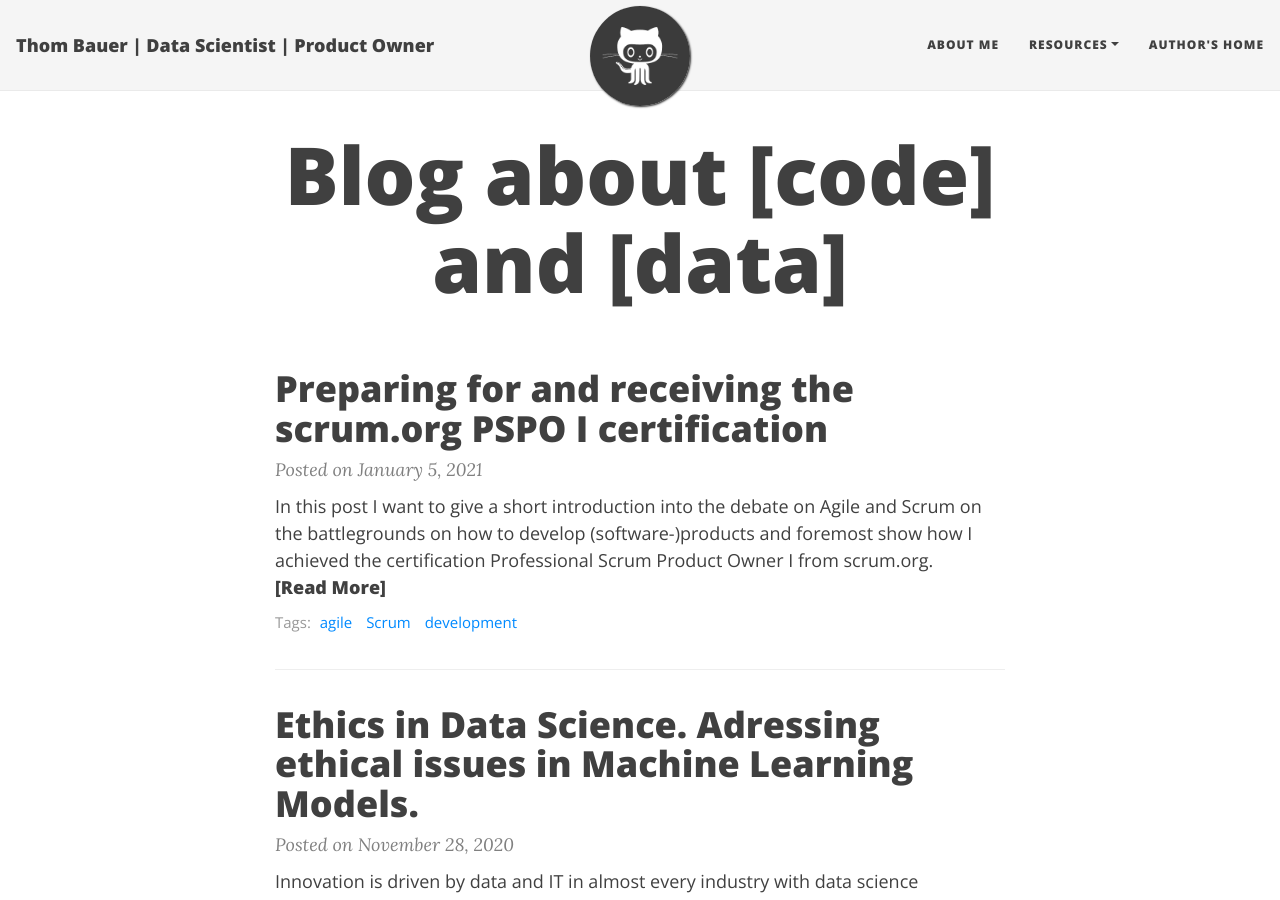
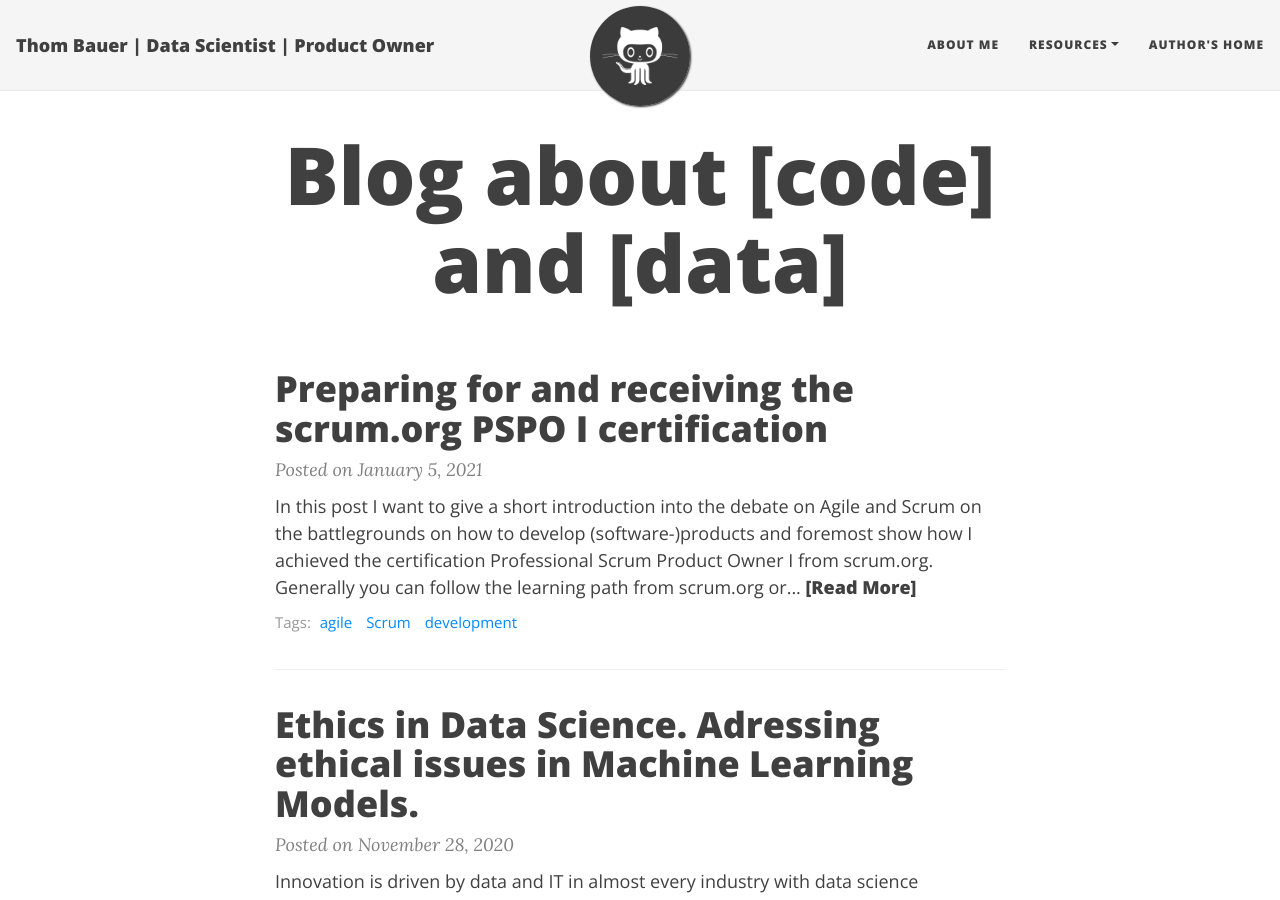
Before and after one commit to thombauer/thombauer.github.io, a Jekyll site: the page built from index.html, in a window 1280 px wide and 900 px high. Built offline with Jekyll 4.4.1, drawn with Linux system fonts in a browser that asks for light colours; nearby versions of some CDN libraries; the list of posts is cut into pages by our own code.

Commit message:
Update 2021-01-05-scrum_product_owner_certification.md

```diff
--- a/_posts/2021-01-05-scrum_product_owner_certification.md
+++ b/_posts/2021-01-05-scrum_product_owner_certification.md
@@ -5,27 +5,27 @@
 tags: [agile, Scrum, development]
 ---
 
-In this post I want to give a short introduction into the debate on Agile and Scrum on the battlegrounds on how to develop (software-)products and foremost show how I achieved the certification Professional Scrum Product Owner I from scrum.org.
+In this post I want to give a short introduction into the debate on Agile and Scrum on the battlegrounds on how to develop (software-)products and foremost show how I achieved the certification Professional Scrum Product Owner I from scrum.org. Generally you can follow the learning path from scrum.org or even go the easy way and achieve a less challenging PO certification but my experiences may help you to start your journey in Scrum and prove your knowledge with a industry recognized certification.
 
-On the battlegrounds of product development
+***On the battlegrounds of product development***
 
 Skiping waterfall and "classic" project management paths and following the principles of agile development is state of the art for most companies. Not only in the software industry but in many other industries. Many companies differ in the extend of applying agile principles but most approach the Agile Manifesto and the Scrum framework the close appetite for change and open minded employees allow. When you scroll through forums and blogs - what I did a lot in preparation for my certification - you find people asking for answers to exam questions, people discussing real world applications of the Scrum framework and people mocking Scrum and Agile as religion. At LinkedIn I recently read in a post that we should weight shareholder value over customer satisfaction and value to customer when building products and a heated debate following the original posting.
 From my point of view - I have seen classic and iterative approaches in some manifestations, even coexisting or strictly separated - many approaches can lead to successful products, depending on the product and the company, the people and business environment.
 
 ![scrum](/assets/img/liberators_scrum.png)
 
-Application of Scrum
+***Applications of Scrum***
 
 Zitiating the Scrum Guide, Scrum is a framework that helps people, teams and organizations generate value through adaptive solutions for complex problems. Developed in the early 1990s the most recent version is the 2020 Scrum Guide. Based on the Agile Manifesto the Scrum Guide has slightly evolved over the years and is provided with small functional updates. Scrum combines 4 formal events (and the Sprint as container), 3 Scrum roles, 3 empirical Scrum pillars and 5 Scrum values. And like a Scrum Coach said to me once: If you don't implement it as required and described in the Scrum guide, it's not Scrum, but it can be successful anyway. Teach the dogmatic and coach the pragmatic. Since the Scrum Guide is lightweight and every word well thought you have to precisely explain the purpose of the whole framework in every application context and maybe deviate pragmatically from the rules. Implementation of Scrum is an iterative procedure and can be successful in multiple manifestations.
 
-Encouragement towards a very personal journey
+***Encouragement towards a very personal journey***
 
 In an agile environment you will get in touch with several real world problems - where the Scrum Guide can only give you a vague guidance - so I strongly recommend as much exchange and communication with Scrum users inside and outside your organization as you can get. The very first steps can be made with reading and understanding the Scrum Guide many times and also other resources provided on scrum.org. Start with recommended books (which I haven't read) and videos. But most importantly start working in an agile development organization (or convince your boss and developers to switch from waterfall to iterative), learn from differing roles in that organization and apply and assess all the theoretical knowledge provided from Scrum Guide and other resources. I also recommend the 2-day Professional Scrum Product Owner course from scrum.org but not too early on your journey to become a PO. Money and time is best invested when you can ask profound questions and actively participate in all projects you will work on during the class. And the best is, you can work with your Professional Scrum Coach and all participants to solve the real world quests you experienced in an agile development organization.
 
 ![graduate](/assets/img/graduation.jpg)
 <span>Photo by <a href="https://unsplash.com/@lukephotography?utm_source=unsplash&amp;utm_medium=referral&amp;utm_content=creditCopyText">Keith Luke</a> on <a href="https://unsplash.com/s/photos/graduation?utm_source=unsplash&amp;utm_medium=referral&amp;utm_content=creditCopyText">Unsplash</a></span>
 
-Certification
+***Certification***
 
 While achieving a certificate to prove your knowledge is not the most important part on your journey it may be expected by your organization or mightThe first step towards the certification is done, you understand the Scrum Framework and hopefully apply it, you read a lot about implications and had a professional training. Next step is passing the open (and free) assessments on scrum.org, mlapshin.com and volkerdon.com to get familiar with the special vocabulary all questions are build on. If English is not your native language the scrum.org exam is also an advanced test of language capabilities another Scrum Coach once said. So be prepared and aware that the real exam questions will be different from the ones in every free assessment. While filling out the multiple choice questions of the PSPO I exam it is very helpful to write down the questions you want to double check after you fully proceeded with the time left. You need 85% correct answers from 80 questions in a 60 minutes time-box to achieve your certification.
 
@@ -40,7 +40,7 @@
 If you don't score at least 85% you receive a second attempt at no additional cost
 
 
-Beyond the Scrum Guide
+***Beyond the Scrum Guide***
 
 As a Product Owner you can use many techniques for crafting Commitments, estimate value or develop business models. You will get in touch with many interesting techniques to collect user feedback, analyze data over time and A/B-test everything. Selected techniques and my experiences will be an upcoming blog post.
 
```
